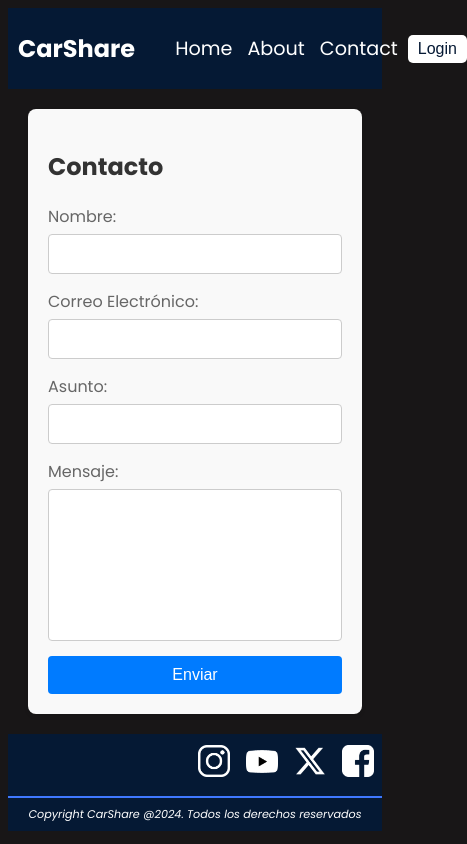
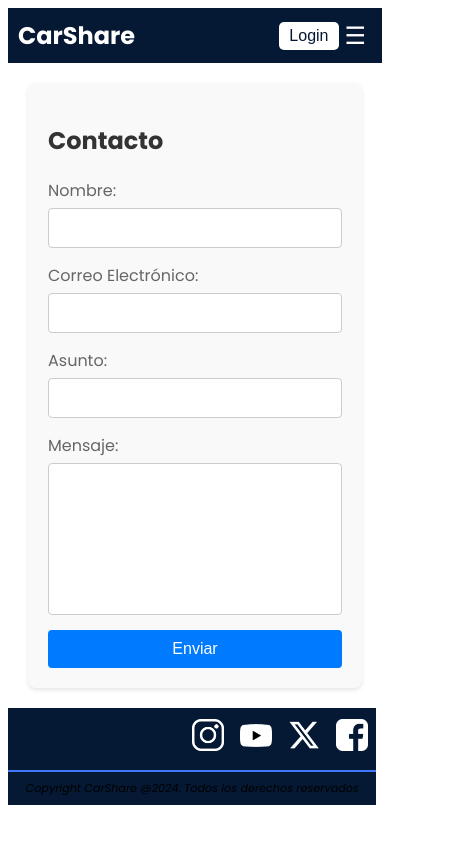
Before and after one commit to LucasLatessa/ProyectoViajes, a React (Create React App) app in the folder frontend/: page /contact in a window 390 px wide. Shown: the whole page, 467 px wide, since content can reach past the window. Built offline with nearby package versions, Linux system fonts and the light colour scheme; no server answers.

Commit message:
Update styles

```diff
--- a/frontend/src/components/HeaderFooter/header.js
+++ b/frontend/src/components/HeaderFooter/header.js
@@ -1,13 +1,13 @@
-import React from "react";
+import React, { useState } from "react";
 import { useNavigate } from "react-router-dom";
 import { useAuth0 } from "@auth0/auth0-react";
-import "./styles/header.css"; // Asegúrate de tener este archivo CSS
+import "./styles/header.css";
 import { Link } from "react-router-dom";
 
-// Header del sitio
 export const Header = () => {
   const { isAuthenticated, loginWithRedirect } = useAuth0();
   const navigate = useNavigate();
+  const [menuOpen, setMenuOpen] = useState(false);
 
   const handleLoginClick = () => {
     loginWithRedirect();
@@ -17,12 +17,16 @@ export const Header = () => {
     navigate("/profile");
   };
 
+  const toggleMenu = () => {
+    setMenuOpen(!menuOpen);
+  };
+
   return (
     <header className="header-principal">
       <div className="logo">
         <Link to="/">CarShare</Link>
       </div>
-      <nav className="nav-bar">
+      <nav className={`nav-bar ${menuOpen ? "open" : ""}`}>
         <ul className="nav-links">
           <li>
             <Link to="/">Home</Link>
@@ -37,13 +41,14 @@ export const Header = () => {
       </nav>
       <div className="auth-buttons">
         {isAuthenticated ? (
-          <>
-            <button onClick={handleProfileClick}>Profile</button>
-          </>
+          <button onClick={handleProfileClick}>Profile</button>
         ) : (
           <button onClick={handleLoginClick}>Login</button>
         )}
       </div>
+      <button className="menu-toggle" onClick={toggleMenu}>
+        ☰
+      </button>
     </header>
   );
 };
--- a/frontend/src/components/HeaderFooter/styles/footer.css
+++ b/frontend/src/components/HeaderFooter/styles/footer.css
@@ -4,10 +4,10 @@ main {
 
 /*Footer abajo siempre*/
 footer {
-    /*position: fixed;
-    left: 0;
+    /* position: fixed;
     bottom: 0;
-    width: 100%;*/
+    margin-bottom: 10px; */
+    width: 98.5%;
     background-color: var(--color-principal);
 }
 
--- a/frontend/src/components/HeaderFooter/styles/header.css
+++ b/frontend/src/components/HeaderFooter/styles/header.css
@@ -4,6 +4,7 @@
   display: flex;
   justify-content: space-between;
   align-items: center;
+  position: relative;
 }
 
 .logo {
@@ -37,6 +38,7 @@
   text-decoration: none;
   font-size: 1.2rem;
 }
+
 .nav-links li a:hover {
   color: var(--color-boton-principal);
 }
@@ -54,7 +56,7 @@
   font-size: 1rem;
   cursor: pointer;
   border: none;
-  background-color:  var(--color-fondo-claro);
+  background-color: var(--color-fondo-claro);
   color: var(--color-principal);
   border-radius: 5px;
 }
@@ -62,3 +64,41 @@
 .auth-buttons button:hover {
   background-color: var(--color-fondo-seccion);
 }
+
+/* Estilos para el menú móvil */
+.menu-toggle {
+  display: none;
+  font-size: 1.5rem;
+  background: none;
+  border: none;
+  color: white;
+  cursor: pointer;
+}
+
+/* Estilos para pantallas pequeñas */
+@media (max-width: 768px) {
+  .nav-bar {
+    display: none;
+    flex-direction: column;
+    position: absolute;
+    top: 100%;
+    left: 0;
+    right: 0;
+    background-color: var(--color-principal);
+    z-index: 10;
+  }
+
+  .nav-bar.open {
+    display: flex;
+  }
+
+  .nav-links {
+    flex-direction: column;
+    gap: 10px;
+    padding: 10px;
+  }
+
+  .menu-toggle {
+    display: block;
+  }
+}
--- a/frontend/src/components/Home/styles/home.css
+++ b/frontend/src/components/Home/styles/home.css
@@ -5,22 +5,30 @@
 /* Estilos Filtros */
 .sectionFiltros {
   background-color: var(--color-fondo-claro);
-  padding: 10px;
-  width: 70%;
+  display: flex;
+  flex-direction: column;
   border-radius: 8px;
-  box-shadow: 0 0 10px rgba(0, 0, 0, 0.2);
-  margin: 10px auto;
+  transition: width 0.3s ease, padding 0.3s ease; /* Transiciones suaves */
+  padding: 5px;
+  margin: 10px;
 }
 
 .tituloFiltros {
-  text-align: center;
-  margin-bottom: 5px;
+  cursor: pointer;
+  margin: 0;
+  padding: 0;
+}
+.sectionFiltros.collapsed {
+  width: 80px;
+  height:35px;
+  justify-content: flex-start;
+  padding: 5px;
 }
 
 .formFiltros {
   display: flex;
   flex-direction: row;
-  gap: 15px;
+  gap: 10px;
   justify-content: center;
   flex-wrap: wrap;
 }
--- a/frontend/src/components/Profile/profile.js
+++ b/frontend/src/components/Profile/profile.js
@@ -6,7 +6,7 @@ import { Header } from "../HeaderFooter/header";
 import { Footer } from "../HeaderFooter/footer";
 import TusViajes from "./tusViajes";
 export const Profile = () => {
-  const { user, isAuthenticated, isLoading, logout } = useAuth0();
+  const { user, isAuthenticated, isLoading, logout,loginWithRedirect  } = useAuth0();
   const [usuario, setUsuario] = useState(null);
   const [editingUserData, setEditingUserData] = useState(null);
   const [error, setError] = useState(null);
@@ -15,22 +15,30 @@ export const Profile = () => {
     const fetchUsuario = async () => {
       try {
         const response = await getUserNick(user.nickname);
-        if (response.data.usuario) {
         setUsuario(response.data.usuario);
-        } else {
-          // Si el usuario no existe, crearlo
+      } catch (error) {
+        if (error.response && error.response.status === 404) {
+          try {
             const nuevoUsuario = {
               nickname: user.nickname,
-            nombre: user.given_name || "",
-            apellido: user.family_name || "",
+              nombre: user.given_name && user.given_name.trim() !== "" ? user.given_name : user.nickname,
+              apellido: user.family_name && user.family_name.trim() !== "" ? user.family_name : user.nickname,
               email: user.email,
-            // Otros campos necesarios según tu modelo
             };
+            // Crear el usuario si no existe
             const crearResponse = await crearUsuario(nuevoUsuario);
-          setUsuario(crearResponse.data.usuario);
+            // Ahora cargar el nuevo usuario
+            if (crearResponse.data ) {
+              setUsuario(crearResponse.data); // Asignar el nuevo usuario al estado
+            } else {
+              console.error("Error: No se encontró el usuario en la respuesta después de crearlo");
             }
-      } catch (error) {
-        console.error("Error al obtener/crear usuario:", error);
+          } catch (errorCrear) {
+            console.error("Error al crear el usuario:", errorCrear);
+          }
+        } else {
+          console.error("Error al obtener usuario:", error);
+        }
       }
     };
 
@@ -39,7 +47,7 @@ export const Profile = () => {
     }
   }, [isAuthenticated, user]);
 
-  // Actualizar perfil del usuario
+
   const handleUpdateProfile = async () => {
     try {
       const response = await actualizarUsuario(editingUserData);
@@ -70,9 +78,11 @@ export const Profile = () => {
   }
 
   return (
-    isAuthenticated && (
     <>
       <Header />
+
+        {isAuthenticated ? (
+
           <div className="profile-container">
             <h2>Perfil de Usuario</h2>
             {usuario && (
@@ -127,13 +137,18 @@ export const Profile = () => {
                     </button>
                   </>
                 )}
-            <TusViajes nickname={user.nickname}/>
+                <TusViajes nickname={user.nickname} />
               </>
             )}
             <button onClick={handleLogoutClick} className="logout-button">Logout</button>
             </div>
+        ) : (
+          <div className="login-message">
+            <p>Para acceder a tu perfil, por favor <a href="#" onClick={loginWithRedirect}>inicia sesión</a>.</p>
+          </div>
+        )}
+
       <Footer />
     </>
-    )
   );
 };
--- a/frontend/src/components/Profile/styles/Profile.css
+++ b/frontend/src/components/Profile/styles/Profile.css
@@ -165,3 +165,25 @@
 .postulacion-item button:hover {
   background-color: var(--color-secundario);
 }
+
+.login-message {
+  padding: 10px;
+  text-align: center;
+  margin-top: 20px;
+}
+
+.login-message p {
+  margin: 0;
+  color: var(--color-letras-secundario);
+}
+
+.login-message a {
+  color: var(--color-boton-principal);
+  text-decoration: none;
+  font-weight: bold;
+}
+
+.login-message a:hover {
+  text-decoration: underline;
+  color: var(--color-boton-secundario);
+}
--- a/frontend/src/components/Profile/tusViajes.js
+++ b/frontend/src/components/Profile/tusViajes.js
@@ -13,7 +13,6 @@ const TusViajes = ({ nickname }) => {
         try {
           const response = await getViajesByCliente(nickname);
           setViajes(response.data);
-          console.log(response.data);
         } catch (error) {
           setError('Error al cargar los viajes.');
           console.error('Error al cargar los viajes:', error);
@@ -49,7 +48,6 @@ const TusViajes = ({ nickname }) => {
               <Link to={`/viaje/${viaje.viaje_id}/postulaciones`}>
                 <button>Ver Postulaciones</button>
               </Link>
-              {/* Aquí podrías agregar más detalles según necesites */}
             </div>
           ))}
         </div>
--- a/frontend/src/index.css
+++ b/frontend/src/index.css
@@ -1,31 +1,25 @@
-/*Reset.css
+/* Reset.css
 @import url(reset.css);*/
 
-/*Fuente Poppins*/
+/* Fuente Poppins */
 @import url('https://fonts.googleapis.com/css2?family=Poppins:ital,wght@0,100;0,200;0,300;0,400;0,500;0,600;0,700;0,800;0,900;1,100;1,200;1,300;1,400;1,500;1,600;1,700;1,800;1,900&display=swap');
 
-
-/* Estilo basico del sitio en raiz */
+/* Estilo básico del sitio */
 :root {
-  body {
-    background-color: var(--color-fondo); /* Color de fondo oscuro, por ejemplo, gris oscuro */
-      }
-  /* Colores a utilizar */
+  /* Colores base */
   --color-principal: #051934;
   --color-principal-claro: #ffffff;
   --color-secundario: #133C68;
-  --color-fondo: #181617;
 
   /* Letras */
   --color-letras-primario: #000;
-  --color-letras-secundario: #ffffff;
+  --color-letras-secundario: #ffffff; /* Color para modo oscuro por defecto */
   --color-letras-terciario: red;
   --color-letras-cuaternario: #133C68;
 
   /* Nuevas definiciones basadas en los colores principales */
-
-  /* Color de fondo alternativo */
-  --color-fondo-claro: #ffffff;
+  --color-fondo: #181617; /* Fondo oscuro por defecto */
+  --color-fondo-claro: #ffffff; /* Color de fondo alternativo */
 
   /* Colores para botones */
   --color-boton-principal: #007bff;
@@ -34,11 +28,31 @@
   /* Colores de bordes */
   --color-borde: #ccc;
 
-
   /* Colores de fondo para secciones */
   --color-fondo-seccion: #e0e0e0;
 
-  /*Fuentes*/
-  font-family: "Poppins", "Black regular";
+  /* Fuentes */
+  font-family: "Poppins", sans-serif;
   font-size: 16px;
+}
+
+/* Aplicar color de fondo al cuerpo */
+body {
+  background-color: var(--color-fondo); /* Usa el color de fondo según el modo */
   }
+
+/* Modo claro */
+@media (prefers-color-scheme: light) {
+  :root {
+    --color-fondo: #ffffff; /* Fondo claro */
+    --color-letras-secundario: #000; /* Letras oscuras */
+  }
+}
+
+/* Modo oscuro */
+@media (prefers-color-scheme: dark) {
+  :root {
+    --color-fondo: #181617; /* Fondo oscuro */
+    --color-letras-secundario: #ffffff; /* Letras claras */
+  }
+}
```
Also changed, not shown: frontend/src/components/Home/Home.js (+7 -8 lines). Lines whose indentation alone changed are shown as unchanged.
